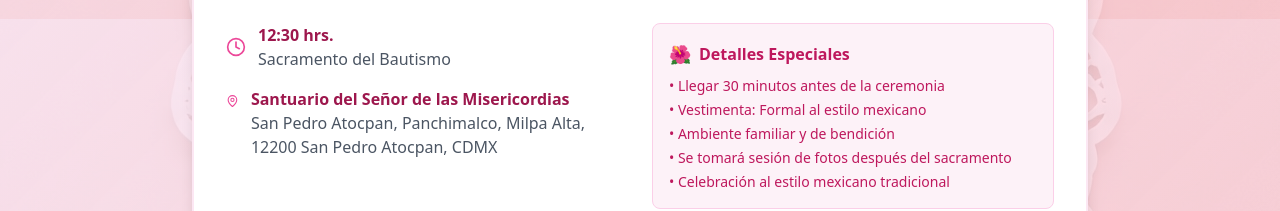
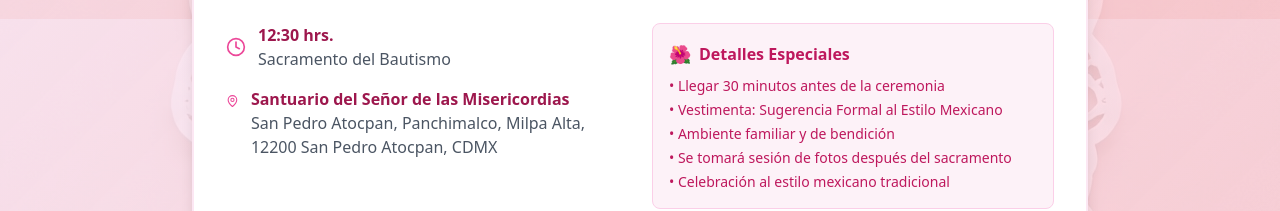
Before and after one commit to ROR2022/bautizo-vip-mia-isabel, a Next.js app: page / in a window 1280 px wide. Shown: the part 4064-4275 px from the top of the page. Built offline with nearby package versions, Linux system fonts and the light colour scheme; a web font is replaced by a local one.

Commit message:
detalles

```diff
--- a/components/demo/bautizo/vip/data/mia-isabel-data.ts
+++ b/components/demo/bautizo/vip/data/mia-isabel-data.ts
@@ -62,7 +62,7 @@ export const miaIsabelBautizoData = {
       address: "Camino Real a san Pedro Actopan 14, San Gregorio Atlapulco, 16650 Ciudad de México, CDMX", // Ej: "Av. Constitución 789"
       type: "Celebración Familiar"
     },
-    dressCode: "Formal al estilo mexicano",
+    dressCode: "Sugerencia Formal al Estilo Mexicano",
     theme: "Mexicano Tradicional - Cielito Lindo"
   },
 
```
